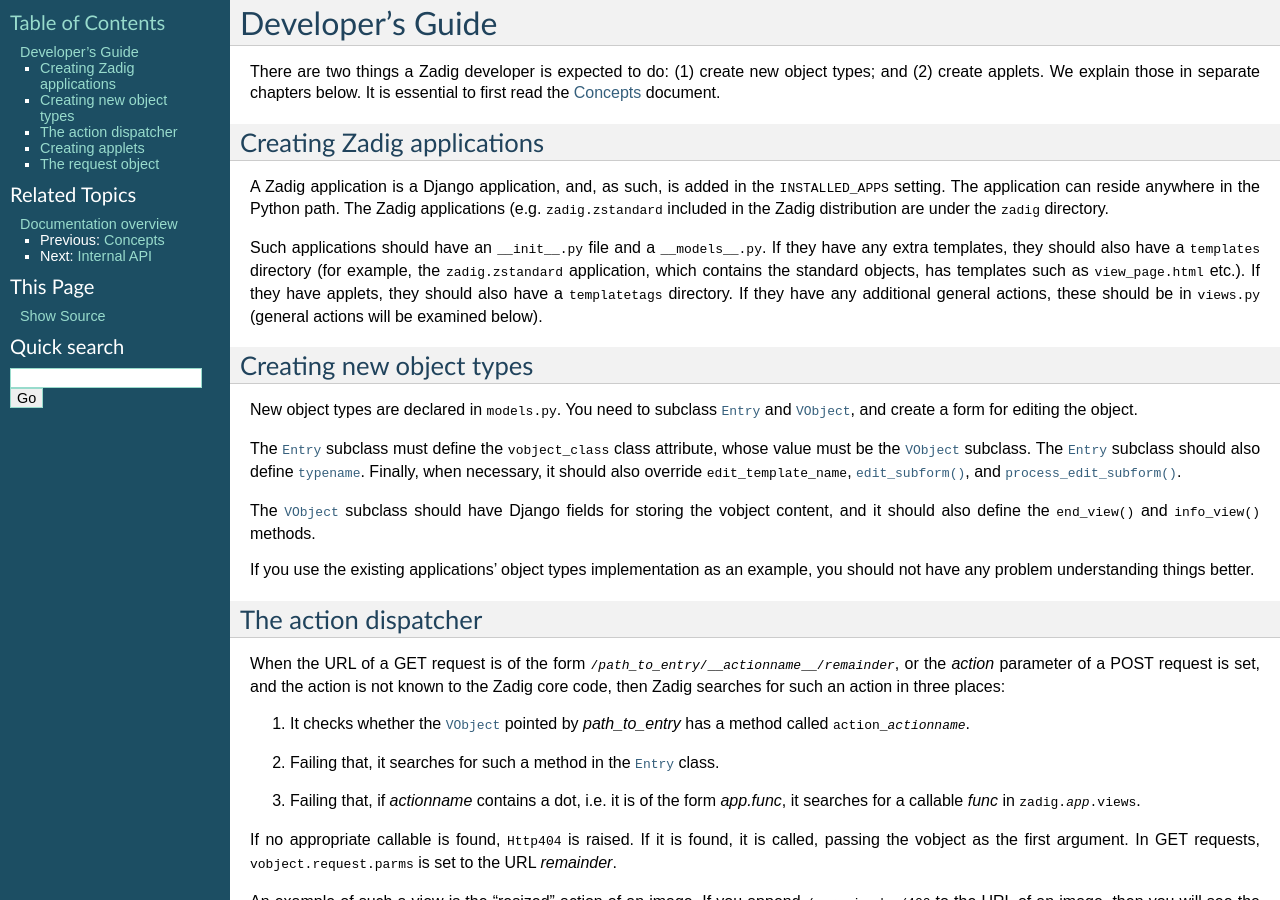
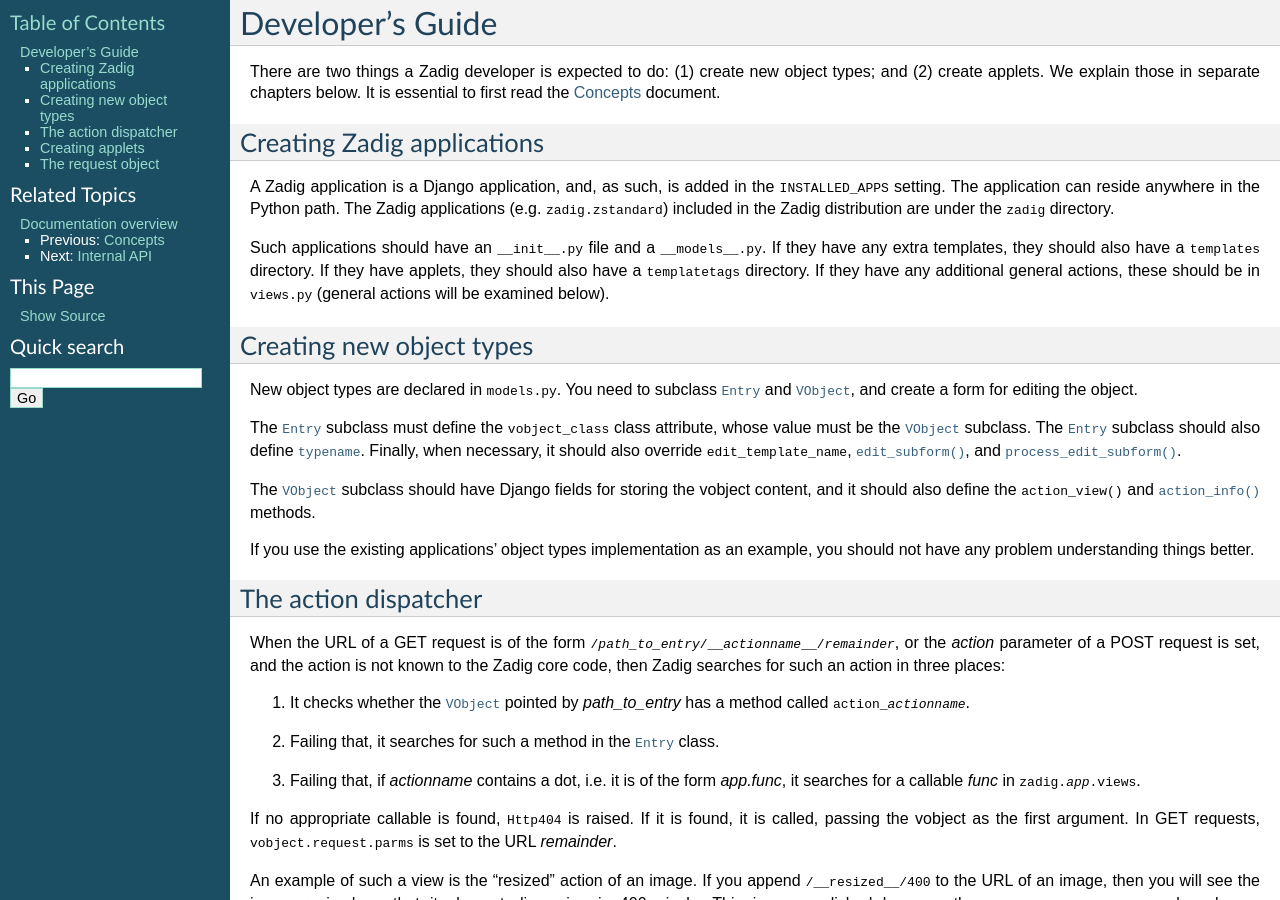
Before and after one commit to aptiko/zadig, a Sphinx documentation site: the page built from docs/developers_guide.txt, in a window 1280 px wide and 900 px high. Built offline with Sphinx 7.4.7, drawn with Linux system fonts in a browser that asks for light colours.

Commit message:
Documentation fixes

```diff
--- a/docs/developers_guide.txt
+++ b/docs/developers_guide.txt
@@ -15,17 +15,15 @@ Creating Zadig applications
 A Zadig application is a Django application, and, as such, is added in
 the :data:`INSTALLED_APPS` setting. The application can reside
 anywhere in the Python path. The Zadig applications (e.g.
-``zadig.zstandard`` included in the Zadig distribution are under the
+``zadig.zstandard``) included in the Zadig distribution are under the
 :file:`zadig` directory.
 
 Such applications should have an :file:`__init__.py` file and a
 :file:`__models__.py`. If they have any extra templates, they should
-also have a :file:`templates` directory (for example, the
-``zadig.zstandard`` application, which contains the standard objects,
-has templates such as :file:`view_page.html` etc.). If they have
-applets, they should also have a :file:`templatetags` directory. If
-they have any additional general actions, these should be in
-:file:`views.py` (general actions will be examined below).
+also have a :file:`templates` directory. If they have applets, they
+should also have a :file:`templatetags` directory. If they have any
+additional general actions, these should be in :file:`views.py`
+(general actions will be examined below).
 
 Creating new object types
 =========================
@@ -47,8 +45,8 @@ should also override
 
 The :class:`~zadig.core.models.VObject` subclass should have Django
 fields for storing the vobject content, and it should also define the
-:meth:`~zadig.core.models.VObject.end_view` and
-:meth:`~zadig.core.models.VObject.info_view` methods.
+:meth:`~zadig.core.models.VObject.action_view` and
+:meth:`~zadig.core.models.VObject.action_info` methods.
 
 If you use the existing applications' object types implementation as
 an example, you should not have any problem understanding things
```
